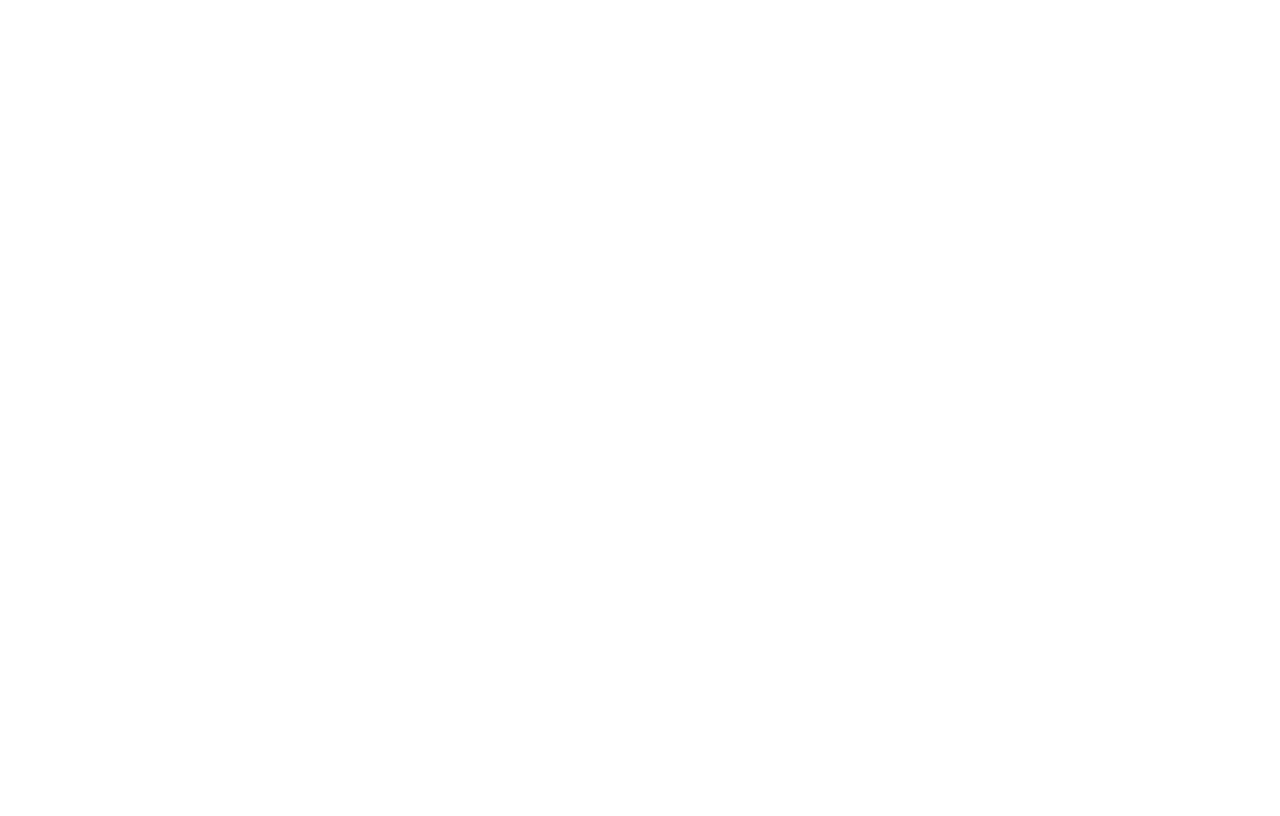
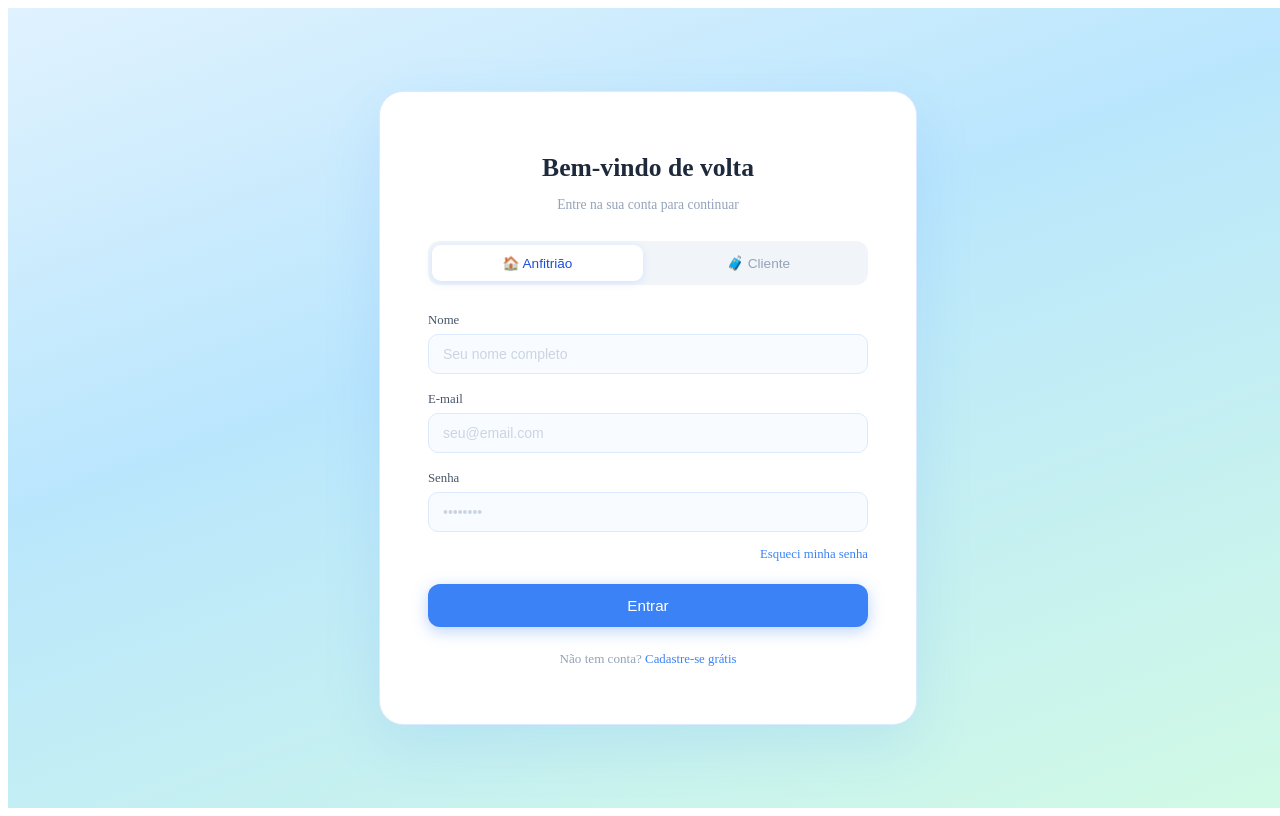
Before and after one commit to Programacao-Modular-PUC/trabalho-pratico-grupo2, a React (Vite) app: page /Login in a window 1280 px wide. Before the commit this address had no page. Built offline with nearby package versions, Linux system fonts and the light colour scheme.

Commit message:
Criaçao Login

```diff
--- a/src/App.jsx
+++ b/src/App.jsx
@@ -1,5 +1,6 @@
 import { BrowserRouter, Routes, Route } from "react-router-dom";
 import Home from "./PagesCliente/Home/Home";
+import Login from './Login/Login'
 function App() {
 
 
@@ -8,6 +9,7 @@
      <BrowserRouter>
       <Routes>
         <Route path="/" element={<Home />} />
+         <Route path="/Login" element={<Login />} />
 
       </Routes>
     </BrowserRouter>
--- /dev/null
+++ b/src/Login/Login.jsx
@@ -0,0 +1,62 @@
+
+import styles from '../Login/Login.module.css'
+function Home() {
+
+
+  return (
+    <>
+<main className={styles.principal}>
+
+    <div className={styles.caixa}>
+
+
+
+
+      <h1 className={styles.titulo}>Bem-vindo de volta</h1>
+      <p className={styles.sub}>Entre na sua conta para continuar</p>
+
+      <div className={styles.tipoCont}>
+        <button className={`${styles.tipo} ${styles.tipoAtivo}`}>🏠 Anfitrião</button>
+        <button className={styles.tipo}>🧳 Cliente</button>
+      </div>
+
+
+      <div className={styles.form}>
+
+        <div className={styles.campo}>
+          <label className={styles.label}>Nome</label>
+          <input className={styles.input} type="text" placeholder="Seu nome completo" />
+        </div>
+
+        <div className={styles.campo}>
+          <label className={styles.label}>E-mail</label>
+          <input className={styles.input} type="email" placeholder="seu@email.com" />
+        </div>
+
+        <div className={styles.campo}>
+          <label className={styles.label}>Senha</label>
+          <input className={styles.input} type="password" placeholder="••••••••" />
+        </div>
+
+        <div className={styles.esqueci}>
+          <a href="#" className={styles.link}>Esqueci minha senha</a>
+        </div>
+
+        <button className={styles.btnEntrar}>Entrar</button>
+
+      </div>
+
+      {/* Rodapé do card */}
+      <p className={styles.cadastro}>
+        Não tem conta?{' '}
+        <a href="#" className={styles.link}>Cadastre-se grátis</a>
+      </p>
+
+    </div>
+
+  </main>
+    </>
+  )
+}
+
+export default Home
--- /dev/null
+++ b/src/Login/Login.module.css
@@ -0,0 +1,163 @@
+.principal {
+  width: 100vw;
+  height: 100vh;
+  overflow: hidden;
+  display: flex;
+  align-items: center;
+  justify-content: center;
+  background: linear-gradient(160deg, #e0f2fe 0%, #bae6fd 40%, #d1fae5 100%);
+}
+
+
+.caixa {
+  background: #ffffff;
+  border-radius: 24px;
+  padding: 44px 48px;
+  width: 100%;
+  max-width: 440px;
+  box-shadow: 0 20px 60px rgba(59, 130, 246, 0.12);
+  border: 1px solid #dbeafe;
+}
+
+
+.topo {
+  text-align: center;
+  margin-bottom: 28px;
+}
+.marca {
+  font-family: 'Playfair Display', serif;
+  font-size: 1.5rem;
+  color: #1d4ed8;
+  letter-spacing: -0.02em;
+}
+.slogan {
+  font-size: 0.7rem;
+  color: #94a3b8;
+  margin-top: 2px;
+  letter-spacing: 0.08em;
+  text-transform: uppercase;
+}
+
+
+.titulo {
+  font-family: 'Playfair Display', serif;
+  font-size: 1.6rem;
+  color: #1e293b;
+  text-align: center;
+  margin-bottom: 6px;
+}
+.sub {
+  font-size: 0.85rem;
+  color: #94a3b8;
+  text-align: center;
+  margin-bottom: 28px;
+}
+
+
+.tipoCont {
+  display: flex;
+  gap: 10px;
+  background: #f1f5f9;
+  border-radius: 12px;
+  padding: 4px;
+  margin-bottom: 28px;
+}
+.tipo {
+  flex: 1;
+  padding: 10px 0;
+  border: none;
+  border-radius: 9px;
+  font-size: 0.85rem;
+  font-weight: 500;
+  color: #94a3b8;
+  background: transparent;
+  cursor: pointer;
+  transition: all 0.2s;
+}
+.tipoAtivo {
+  background: #ffffff;
+  color: #1d4ed8;
+  box-shadow: 0 2px 8px rgba(59, 130, 246, 0.15);
+}
+
+
+.form {
+  display: flex;
+  flex-direction: column;
+  gap: 18px;
+}
+.campo {
+  display: flex;
+  flex-direction: column;
+  gap: 6px;
+}
+.label {
+  font-size: 0.8rem;
+  font-weight: 500;
+  color: #475569;
+}
+.input {
+  padding: 11px 14px;
+  border: 1.5px solid #dbeafe;
+  border-radius: 10px;
+  font-size: 0.875rem;
+  color: #1e293b;
+  background: #f8fbff;
+  outline: none;
+  transition: border-color 0.15s, box-shadow 0.15s;
+  font-family: 'DM Sans', sans-serif;
+}
+.input:focus {
+  border-color: #93c5fd;
+  box-shadow: 0 0 0 3px rgba(147, 197, 253, 0.25);
+  background: #ffffff;
+}
+.input::placeholder {
+  color: #cbd5e1;
+}
+
+.esqueci {
+  text-align: right;
+  margin-top: -6px;
+}
+
+
+.btnEntrar {
+  width: 100%;
+  padding: 13px 0;
+  background: #3b82f6;
+  color: white;
+  border: none;
+  border-radius: 12px;
+  font-size: 0.95rem;
+  font-weight: 500;
+  cursor: pointer;
+  font-family: 'DM Sans', sans-serif;
+  box-shadow: 0 4px 16px rgba(59, 130, 246, 0.35);
+  transition: all 0.2s;
+  margin-top: 4px;
+}
+.btnEntrar:hover {
+  background: #1d4ed8;
+  transform: translateY(-1px);
+  box-shadow: 0 6px 20px rgba(59, 130, 246, 0.4);
+}
+
+.link {
+  font-size: 0.8rem;
+  color: #3b82f6;
+  text-decoration: none;
+  font-weight: 500;
+  transition: color 0.15s;
+}
+.link:hover {
+  color: #1d4ed8;
+}
+
+
+.cadastro {
+  font-size: 0.82rem;
+  color: #94a3b8;
+  text-align: center;
+  margin-top: 24px;
+}
```
Also changed, not shown: src/Cadastro/Cadastro.jsx (added, +14 -0 lines), src/Cadastro/Cadastro.module.css (added), src/PagesAnfitriao/Login/Login.module.css (deleted).
